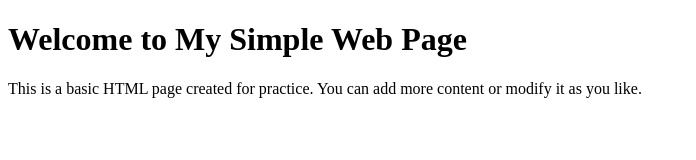
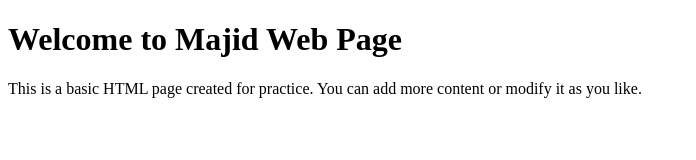
Before and after one commit to duamajid/demo_1, a plain HTML site: page index.html in a window 1280 px wide. Shown: the whole page, without its empty margins (0-696 px from the left). Drawn offline with Linux system fonts and the light colour scheme.

Commit message:
body changes

```diff
--- a/index.html
+++ b/index.html
@@ -6,7 +6,7 @@
     <title>My Simple Web Page</title>
 </head>
 <body>
-    <h1>Welcome to My Simple Web Page</h1>
+    <h1>Welcome to Majid Web Page</h1>
     <p>This is a basic HTML page created for practice. You can add more content or modify it as you like.</p>
 </body>
 </html>
```
